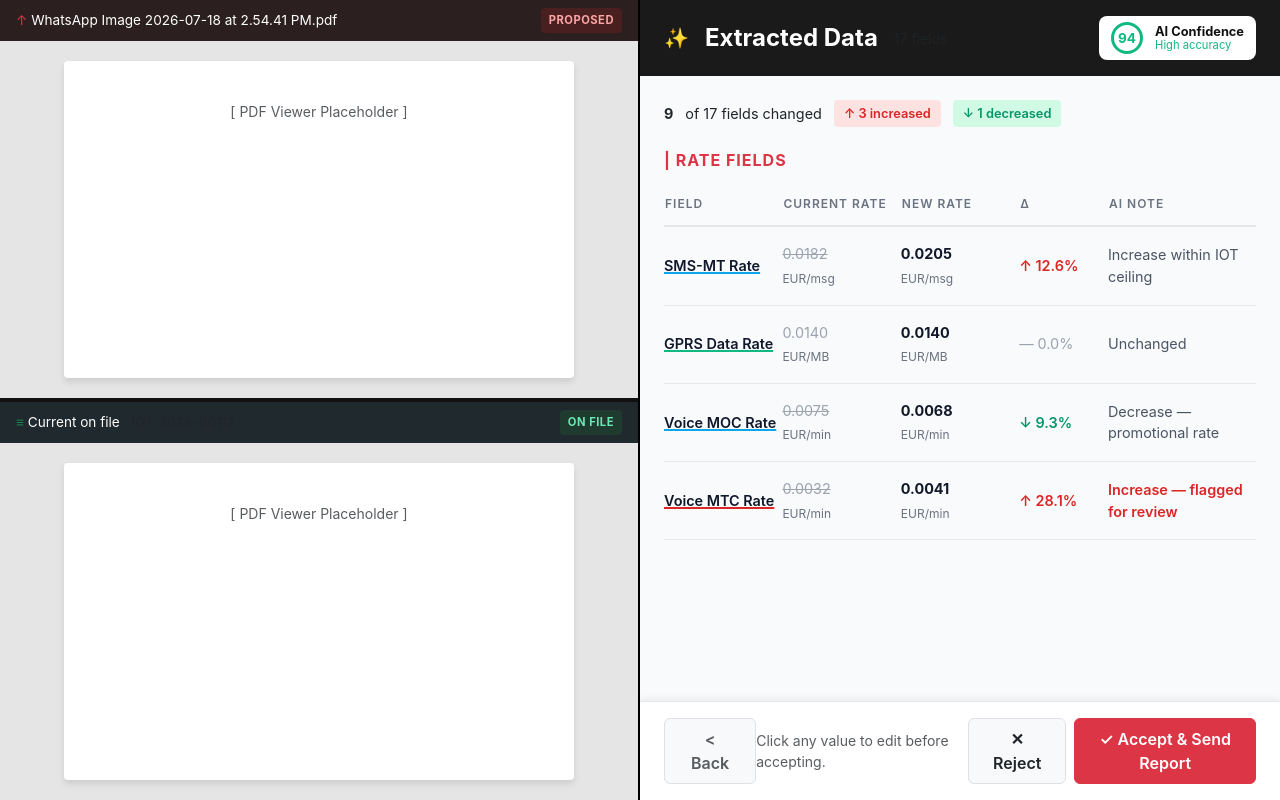
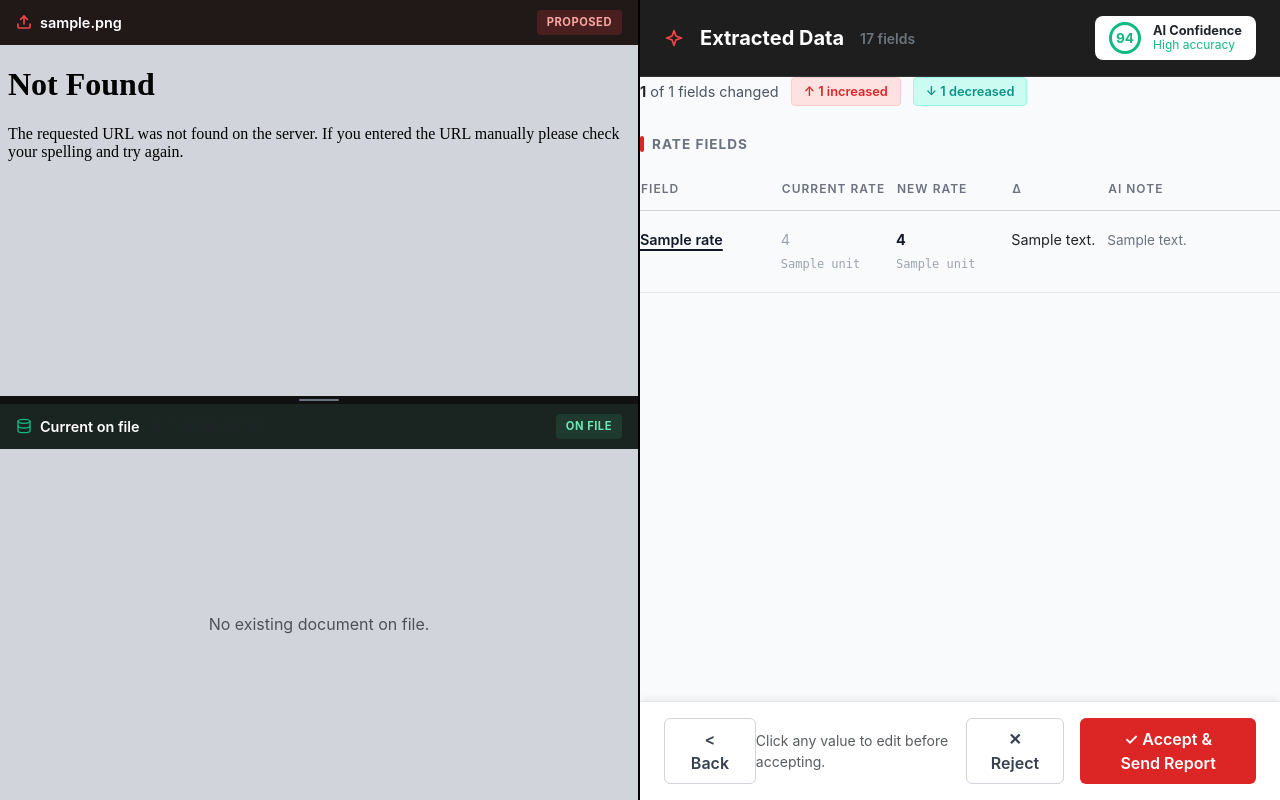
Before and after one commit to ncdoe5002/Internship-Agent, a Flask app: template app/templates/extracted.html in a window 1280 px wide. Run offline with Flask 3, Linux system fonts and the light colour scheme; tables that the repository leaves empty hold one stand-in row (values such as "Sample post"); the template is opened without the code that fills it: values that come from a table or form of the project are taken from there, most other values are stand-ins (such as "Sample title", 1, 10 or a date in 2020).

Commit message:
Implemented PDF view of current and uploaded pdf in extraction dashboard HTML file and modified blueprints for connectivity between HTML files such as update.html and extracted.html

```diff
--- a/app/templates/dashboard.html
+++ b/app/templates/dashboard.html
@@ -66,7 +66,7 @@
                         <span class="fw-bold text-dark" style="font-size: 0.9rem;">{{ operator.last_updated }}</span>
                     </div>
                     <div class="d-flex flex-column text-end gap-2" style="min-width: 120px;">
-                        <a href="/update/{{ operator.id }}" class="text-decoration-none edch-red fw-bold" style="font-size: 0.85rem;">
+                        <a href="{{ url_for('update.update_operator', operator_id=operator.id, operator_name=operator.name) }}" class="text-decoration-none edch-red fw-bold" style="font-size: 0.85rem;">
                             Start update <i class="bi bi-chevron-right small"></i>
                         </a>
                         <a href="/contract/{{ operator.id }}" class="text-decoration-none edch-red fw-bold opacity-75" style="font-size: 0.85rem;">
--- a/app/templates/extracted.html
+++ b/app/templates/extracted.html
@@ -10,7 +10,7 @@
     body {
       margin: 0;
       height: 100vh;
-      overflow: hidden; /* Prevent body scroll, handle scrolling in panes */
+      overflow: hidden;
       background-color: #1e1e1e;
       font-family: -apple-system, BlinkMacSystemFont, "Segoe UI", Roboto, Helvetica, Arial, sans-serif;
     }
@@ -28,34 +28,63 @@
       display: flex;
       flex-direction: column;
       border-right: 2px solid #000;
+      position: relative;
     }
 
     .doc-viewer {
-      flex: 1;
+      flex: 1; /* Default to equal sharing, overwritten by inline style during resize */
       display: flex;
       flex-direction: column;
-      background-color: #e5e5e5; /* Gray background behind paper */
+      background-color: #d1d5db;
       overflow: hidden;
+      position: relative;
     }
 
-    .doc-viewer-top {
-      border-bottom: 4px solid #111;
+    /* Resizer Divider */
+    .resizer {
+      height: 8px;
+      background-color: #111;
+      cursor: ns-resize; /* Up-Down resize cursor */
+      width: 100%;
+      z-index: 50;
+      display: flex;
+      justify-content: center;
+      align-items: center;
+      transition: background-color 0.2s ease;
+    }
+
+    .resizer:hover, .resizer:active {
+      background-color: #ef4444; /* Highlight red on hover/drag */
+    }
+
+    /* Add a subtle grip icon to the resizer */
+    .resizer::after {
+      content: "";
+      width: 40px;
+      height: 2px;
+      background-color: #6b7280;
+      border-radius: 2px;
+    }
+    .resizer:hover::after, .resizer:active::after {
+      background-color: #fff;
     }
 
     .doc-header {
-      padding: 8px 16px;
+      padding: 10px 16px;
       display: flex;
       justify-content: space-between;
       align-items: center;
-      font-size: 0.85rem;
+      font-size: 0.9rem;
+      font-weight: 600;
       color: #fff;
+      z-index: 10;
     }
 
-    .doc-header.proposed { background-color: #2b1f1f; }
-    .doc-header.on-file { background-color: #1f292e; }
+    .doc-header.proposed { background-color: #211818; }
+    .doc-header.on-file { background-color: #1a2421; }
 
     .badge-status {
-      padding: 4px 8px;
+      padding: 4px 10px;
       border-radius: 4px;
       font-size: 0.7rem;
       font-weight: 700;
@@ -64,42 +93,31 @@
     .badge-proposed { background-color: #4a1f1f; color: #fca5a5; }
     .badge-onfile { background-color: #1f3a2e; color: #6ee7b7; }
 
-    /* Mock Paper Placeholder */
-    .paper-mockup {
-      background: white;
-      margin: 20px auto;
-      width: 80%;
-      height: 120%;
-      box-shadow: 0 4px 6px rgba(0,0,0,0.1);
-      border-radius: 4px;
-      padding: 40px;
-      overflow-y: auto;
-    }
-
     /* Right Side: Data Extraction */
     .pane-right {
       width: 50%;
       height: 100%;
-      background-color: #f8fafc;
+      background-color: #f9fafb;
       display: flex;
       flex-direction: column;
       position: relative;
     }
 
     .data-header {
-      background-color: #1a1a1a;
+      background-color: #1e1e1e;
       color: white;
       padding: 16px 24px;
       display: flex;
       justify-content: space-between;
       align-items: center;
+      border-bottom: 1px solid #333;
     }
 
     .confidence-widget {
       background: white;
       color: #111;
       border-radius: 8px;
-      padding: 6px 12px;
+      padding: 6px 14px;
       display: flex;
       align-items: center;
       gap: 12px;
@@ -122,58 +140,66 @@
       flex: 1;
       overflow-y: auto;
       padding: 24px;
-      padding-bottom: 100px; /* Space for sticky footer */
+      padding-bottom: 100px;
     }
+
+    .data-body::-webkit-scrollbar { width: 12px; }
+    .data-body::-webkit-scrollbar-track { background: #f1f1f1; border-left: 1px solid #e5e7eb; }
+    .data-body::-webkit-scrollbar-thumb { background: #888; border-radius: 6px; border: 3px solid #f1f1f1; }
 
     /* Summary Bar */
     .summary-bar {
       display: flex;
       align-items: center;
       gap: 12px;
-      margin-bottom: 24px;
+      margin-bottom: 28px;
       font-size: 0.9rem;
+      color: #4b5563;
     }
     .stat-badge {
-      padding: 4px 10px;
+      padding: 4px 12px;
       border-radius: 4px;
       font-weight: 600;
       font-size: 0.8rem;
+      border: 1px solid transparent;
     }
-    .stat-badge.inc { background-color: #fee2e2; color: #dc2626; }
-    .stat-badge.dec { background-color: #d1fae5; color: #059669; }
+    .stat-badge.inc { background-color: #fee2e2; color: #dc2626; border-color: #fecaca; }
+    .stat-badge.dec { background-color: #ccfbf1; color: #0d9488; border-color: #99f6e4; }
+
+    /* Section Title */
+    .section-title {
+      font-size: 0.85rem;
+      font-weight: 700;
+      color: #6b7280;
+      letter-spacing: 1px;
+      margin-bottom: 24px;
+      display: flex;
+      align-items: center;
+      gap: 8px;
+    }
+    .section-title::before { content: ''; display: inline-block; width: 4px; height: 16px; background-color: #dc2626; border-radius: 2px; }
 
     /* Table Styles */
-    .rate-table {
-      width: 100%;
-      border-collapse: collapse;
-    }
-    .rate-table th {
-      text-transform: uppercase;
-      font-size: 0.75rem;
-      color: #6b7280;
-      letter-spacing: 1px;
-      padding-bottom: 12px;
-      border-bottom: 2px solid #e5e7eb;
-      font-weight: 600;
-      text-align: left;
-    }
-    .rate-table td {
-      padding: 16px 0;
-      border-bottom: 1px solid #e5e7eb;
-      vertical-align: middle;
-      font-size: 0.9rem;
-    }
+    .rate-table { width: 100%; border-collapse: collapse; }
+    .rate-table th { text-transform: uppercase; font-size: 0.75rem; color: #6b7280; letter-spacing: 1px; padding-bottom: 12px; border-bottom: 1px solid #d1d5db; font-weight: 600; text-align: left; }
+    .rate-table td { padding: 18px 0; border-bottom: 1px solid #e5e7eb; vertical-align: top; font-size: 0.9rem; }
 
-    .field-name { font-weight: 600; color: #0f172a; text-decoration: underline; text-decoration-color: #0ea5e9; text-decoration-thickness: 2px; }
+    .field-name { font-weight: 600; color: #111827; text-decoration: underline; text-decoration-thickness: 2px; text-underline-offset: 4px; }
+    .ul-blue { text-decoration-color: #3b82f6; }
+    .ul-green { text-decoration-color: #10b981; }
+    .ul-cyan { text-decoration-color: #06b6d4; }
+    .ul-red { text-decoration-color: #ef4444; }
+    .ul-purple { text-decoration-color: #8b5cf6; }
+
     .rate-old { color: #9ca3af; text-decoration: line-through; display: block; margin-bottom: 2px; }
     .rate-new { font-weight: 700; color: #111827; display: block; margin-bottom: 2px; }
-    .unit { font-size: 0.75rem; color: #6b7280; }
+    .unit { font-size: 0.75rem; color: #9ca3af; font-family: monospace; }
 
     .delta.up { color: #dc2626; font-weight: 600; }
-    .delta.down { color: #059669; font-weight: 600; }
+    .delta.down { color: #0d9488; font-weight: 600; }
     .delta.neutral { color: #9ca3af; }
 
-    .ai-note { color: #4b5563; }
+    .ai-note { color: #6b7280; font-size: 0.85rem; }
     .ai-note.flagged { color: #dc2626; font-weight: 600; }
 
     /* Sticky Footer */
@@ -190,6 +216,16 @@
       align-items: center;
       box-shadow: 0 -4px 6px -1px rgba(0, 0, 0, 0.05);
     }
+
+    .btn-outline-secondary { color: #374151; border-color: #d1d5db; }
+    .btn-outline-secondary:hover { background-color: #f3f4f6; color: #111827; }
+    .btn-danger-custom { background-color: #dc2626; color: white; border: none; }
+    .btn-danger-custom:hover { background-color: #b91c1c; color: white; }
+
+    /* Helper class to prevent iframes from stealing mouse events during drag */
+    .dragging iframes-disabled iframe {
+      pointer-events: none !important;
+    }
   </style>
 </head>
 <body>
@@ -197,158 +233,172 @@
   <div class="split-layout">
 
     <!-- LEFT PANE: Document Viewers -->
-    <div class="pane-left">
-      <!-- Proposed Document -->
-      <div class="doc-viewer doc-viewer-top">
+    <div class="pane-left" id="pane-left">
+
+      <!-- Proposed Document (Top) -->
+      <div class="doc-viewer" id="viewer-top">
         <div class="doc-header proposed">
-          <div><span class="text-danger">↑</span> WhatsApp Image 2026-07-18 at 2.54.41 PM.pdf</div> <!-- Replace with {{ document.filename }} later -->
+          <div class="d-flex align-items-center gap-2">
+            <svg width="16" height="16" viewBox="0 0 24 24" fill="none" stroke="#ef4444" stroke-width="2.5" stroke-linecap="round" stroke-linejoin="round"><path d="M21 15v4a2 2 0 0 1-2 2H5a2 2 0 0 1-2-2v-4"></path><polyline points="17 8 12 3 7 8"></polyline><line x1="12" y1="3" x2="12" y2="15"></line></svg>
+            <span>{{ document.filename }}</span>
+          </div>
           <div class="badge-status badge-proposed">PROPOSED</div>
         </div>
-        <div class="paper-mockup">
-          <div class="text-center text-muted small">
-            [ PDF Viewer Placeholder ]<br>
-            <!-- You will likely integrate a library like PDF.js or an iframe here later -->
-          </div>
-        </div>
+        <!-- Injected uploaded document rendering -->
+        <iframe src="{{ url_for('static', filename=document.file_key) }}" width="100%" height="100%" style="border:none;"></iframe>
       </div>
 
-      <!-- Current Document -->
-      <div class="doc-viewer">
+      <!-- Resizer / Splitter Handle -->
+      <div class="resizer" id="resizer"></div>
+
+      <!-- Current Document (Bottom) -->
+      <div class="doc-viewer" id="viewer-bottom">
         <div class="doc-header on-file">
-          <div><span class="text-success">≡</span> Current on file <span class="text-muted ms-2">IOT-2024-00112</span></div>
+          <div class="d-flex align-items-center gap-2">
+             <svg width="16" height="16" viewBox="0 0 24 24" fill="none" stroke="#10b981" stroke-width="2" stroke-linecap="round" stroke-linejoin="round"><ellipse cx="12" cy="5" rx="9" ry="3"></ellipse><path d="M21 12c0 1.66-4 3-9 3s-9-1.34-9-3"></path><path d="M3 5v14c0 1.66 4 3 9 3s9-1.34 9-3V5"></path></svg>
+             <span>Current on file <span class="text-muted ms-2 fw-normal">IOT-2024-00112</span></span>
+          </div>
           <div class="badge-status badge-onfile">ON FILE</div>
         </div>
-        <div class="paper-mockup">
-           <div class="text-center text-muted small">
-            [ PDF Viewer Placeholder ]
+        <!-- Real implementation iframe pointing to your DB -->
+        {% if current_doc %}
+          <iframe src="{{ url_for('static', filename=current_doc.file_key) }}" width="100%" height="100%" style="border:none;"></iframe>
+        {% else %}
+          <div class="d-flex h-100 justify-content-center align-items-center text-muted">
+            No existing document on file.
           </div>
-        </div>
+        {% endif %}
       </div>
     </div>
 
     <!-- RIGHT PANE: Extracted Data -->
     <div class="pane-right">
-
       <!-- Header -->
       <div class="data-header">
         <div class="d-flex align-items-center gap-3">
-          <span class="text-danger fs-5">✨</span>
-          <h4 class="mb-0 fw-bold">Extracted Data</h4>
-          <span class="text-muted small">17 fields</span>
+          <svg width="20" height="20" viewBox="0 0 24 24" fill="none" stroke="#ef4444" stroke-width="2" stroke-linecap="round" stroke-linejoin="round"><path d="M12 3l1.912 5.813a2 2 0 001.275 1.275L21 12l-5.813 1.912a2 2 0 00-1.275 1.275L12 21l-1.912-5.813a2 2 0 00-1.275-1.275L3 12l5.813-1.912a2 2 0 001.275-1.275L12 3z"></path></svg>
+          <h5 class="mb-0 fw-bold text-white">Extracted Data</h5>
+          <span class="text-secondary small fw-semibold">17 fields</span>
         </div>
         <div class="confidence-widget">
           <div class="circle-score">94</div>
           <div class="d-flex flex-column" style="line-height: 1.2;">
-            <span class="fw-bold" style="font-size: 0.8rem;">AI Confidence</span>
-            <span style="font-size: 0.7rem; color: #10b981;">High accuracy</span>
+            <span class="fw-bold text-dark" style="font-size: 0.8rem;">AI Confidence</span>
+            <span style="font-size: 0.75rem; color: #10b981;">High accuracy</span>
           </div>
         </div>
       </div>
 
       <!-- Body -->
-      <div class="data-body">
-
         <!-- Summary Stats -->
         <div class="summary-bar">
-          <span class="fw-bold">9</span> of 17 fields changed
-          <span class="stat-badge inc">↑ 3 increased</span>
-          <span class="stat-badge dec">↓ 1 decreased</span>
+          <div><span class="fw-bold text-dark">{{ changed_count }}</span> of {{ total_fields }} fields changed</div>
+          {% if increased_count > 0 %}
+            <span class="stat-badge inc">↑ {{ increased_count }} increased</span>
+          {% endif %}
+          {% if decreased_count > 0 %}
+            <span class="stat-badge dec">↓ {{ decreased_count }} decreased</span>
+          {% endif %}
         </div>
 
-        <h6 class="text-danger fw-bold mb-4" style="letter-spacing: 1px;">| RATE FIELDS</h6>
+        <div class="section-title">RATE FIELDS</div>
 
         <!-- Data Table -->
         <table class="rate-table">
           <thead>
             <tr>
-              <th style="width: 20%;">FIELD</th>
-              <th style="width: 20%;">CURRENT RATE</th>
-              <th style="width: 20%;">NEW RATE</th>
+              <th style="width: 22%;">FIELD</th>
+              <th style="width: 18%;">CURRENT RATE</th>
+              <th style="width: 18%;">NEW RATE</th>
               <th style="width: 15%;">Δ</th>
-              <th style="width: 25%;">AI NOTE</th>
+              <th style="width: 27%;">AI NOTE</th>
             </tr>
           </thead>
           <tbody>
-
-            <!-- ROW 1 -->
+            {% for rate in rates %}
             <tr>
-              <td><span class="field-name">SMS-MT Rate</span></td>
+              <td><span class="field-name {{ rate.color_class }}">{{ rate.field_name }}</span></td>
               <td>
-                <span class="rate-old">0.0182</span>
-                <span class="unit">EUR/msg</span>
+                {% if rate.current_rate != rate.new_rate %}
+                    <span class="rate-old">{{ rate.current_rate }}</span>
+                {% else %}
+                    <span class="rate-old" style="text-decoration:none;">{{ rate.current_rate }}</span>
+                {% endif %}
+                <span class="unit">{{ rate.unit }}</span>
               </td>
               <td>
-                <span class="rate-new">0.0205</span>
-                <span class="unit">EUR/msg</span>
+                <span class="rate-new">{{ rate.new_rate }}</span>
+                <span class="unit">{{ rate.unit }}</span>
               </td>
-              <td><span class="delta up">↑ 12.6%</span></td>
-              <td><span class="ai-note">Increase within IOT ceiling</span></td>
+              <td><span class="delta {{ rate.delta_class }}">{{ rate.delta_text }}</span></td>
+              <td><span class="ai-note {{ rate.ai_note_class }}">{{ rate.ai_note }}</span></td>
             </tr>
-
-            <!-- ROW 2 -->
-            <tr>
-              <td><span class="field-name" style="text-decoration-color: #10b981;">GPRS Data Rate</span></td>
-              <td>
-                <span class="rate-old" style="text-decoration:none;">0.0140</span>
-                <span class="unit">EUR/MB</span>
-              </td>
-              <td>
-                <span class="rate-new">0.0140</span>
-                <span class="unit">EUR/MB</span>
-              </td>
-              <td><span class="delta neutral">— 0.0%</span></td>
-              <td><span class="ai-note">Unchanged</span></td>
-            </tr>
-
-            <!-- ROW 3 -->
-            <tr>
-              <td><span class="field-name">Voice MOC Rate</span></td>
-              <td>
-                <span class="rate-old">0.0075</span>
-                <span class="unit">EUR/min</span>
-              </td>
-              <td>
-                <span class="rate-new">0.0068</span>
-                <span class="unit">EUR/min</span>
-              </td>
-              <td><span class="delta down">↓ 9.3%</span></td>
-              <td><span class="ai-note">Decrease — promotional rate</span></td>
-            </tr>
-
-            <!-- ROW 4 -->
-            <tr>
-              <td><span class="field-name" style="text-decoration-color: #dc2626;">Voice MTC Rate</span></td>
-              <td>
-                <span class="rate-old">0.0032</span>
-                <span class="unit">EUR/min</span>
-              </td>
-              <td>
-                <span class="rate-new">0.0041</span>
-                <span class="unit">EUR/min</span>
-              </td>
-              <td><span class="delta up">↑ 28.1%</span></td>
-              <td><span class="ai-note flagged">Increase — flagged for review</span></td>
-            </tr>
-
+            {% endfor %}
           </tbody>
         </table>
-      </div>
 
       <!-- Sticky Footer -->
       <div class="sticky-footer">
-        <a href="#" class="btn btn-light border fw-semibold text-muted px-4 py-2">&lt; Back</a>
-
+        <button class="btn btn-outline-secondary fw-semibold px-4 py-2">&lt; Back</button>
         <span class="text-muted small">Click any value to edit before accepting.</span>
-
-        <div class="d-flex gap-2">
-          <button class="btn btn-light border fw-semibold text-dark px-4 py-2">✕ Reject</button>
-          <button class="btn btn-danger fw-semibold px-4 py-2">✓ Accept & Send Report</button>
+        <div class="d-flex gap-3">
+          <button class="btn btn-outline-secondary fw-semibold px-4 py-2">✕ Reject</button>
+          <button class="btn btn-danger-custom fw-semibold px-4 py-2">✓ Accept & Send Report</button>
         </div>
       </div>
-
     </div>
   </div>
 
   <script src="https://cdn.jsdelivr.net/npm/bootstrap@5.3.0/dist/js/bootstrap.bundle.min.js"></script>
+
+  <!-- Script for Drag-to-Resize Logic -->
+  <script>
+    document.addEventListener("DOMContentLoaded", function () {
+      const resizer = document.getElementById('resizer');
+      const paneLeft = document.getElementById('pane-left');
+      const viewerTop = document.getElementById('viewer-top');
+      const viewerBottom = document.getElementById('viewer-bottom');
+
+      let y = 0;
+      let topViewerHeight = 0;
+
+      const mouseDownHandler = function (e) {
+        y = e.clientY;
+        topViewerHeight = viewerTop.getBoundingClientRect().height;
+
+        // Prevent iframes from interfering with the mouse dragging events
+        paneLeft.style.pointerEvents = 'none';
+        document.body.style.cursor = 'ns-resize';
+
+        document.addEventListener('mousemove', mouseMoveHandler);
+        document.addEventListener('mouseup', mouseUpHandler);
+      };
+
+      const mouseMoveHandler = function (e) {
+        // Calculate how far the mouse has moved
+        const dy = e.clientY - y;
+
+        // Calculate new percentage height for the top viewer based on movement
+        const newTopHeight = ((topViewerHeight + dy) * 100) / paneLeft.getBoundingClientRect().height;
+
+        // Ensure the viewers don't collapse entirely (limit between 10% and 90%)
+        if(newTopHeight > 10 && newTopHeight < 90) {
+          viewerTop.style.flex = `0 0 ${newTopHeight}%`;
+          viewerBottom.style.flex = `1 1 0%`; // allow bottom to take remaining space
+        }
+      };
+
+      const mouseUpHandler = function () {
+        // Re-enable interactions for iframes
+        paneLeft.style.pointerEvents = 'auto';
+        document.body.style.cursor = 'default';
+
+        document.removeEventListener('mousemove', mouseMoveHandler);
+        document.removeEventListener('mouseup', mouseUpHandler);
+      };
+
+      resizer.addEventListener('mousedown', mouseDownHandler);
+    });
+  </script>
 </body>
 </html>
--- a/app/templates/update.html
+++ b/app/templates/update.html
@@ -72,7 +72,7 @@
 
 
   <div class="header-text text-center">
-  <span class="text-danger"></span> {{ operator_name | default('Mobile Operator') }}
+  <span class="text-danger"></span> {{ operator_name }}
   </div>
 
   <h1>Upload a contract to extract</h1>
```
Also changed, not shown: app/blueprints/update.py (+184 -17 lines), 1 other file.
